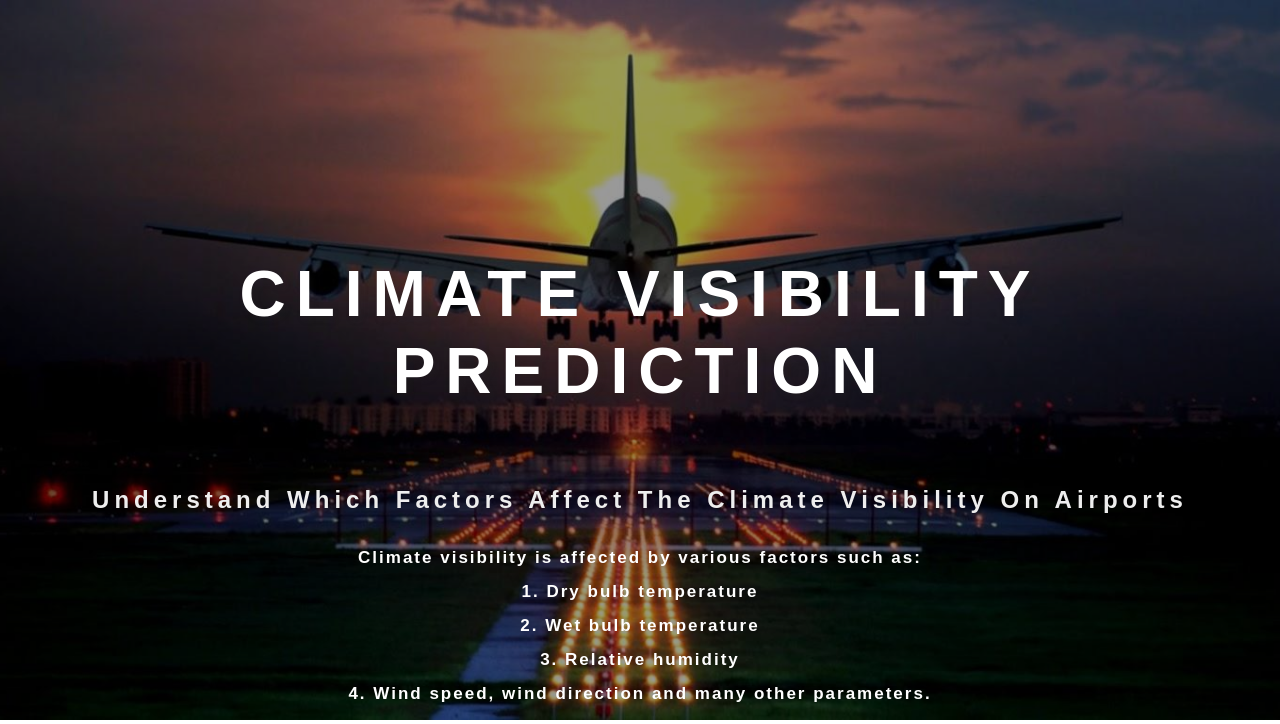
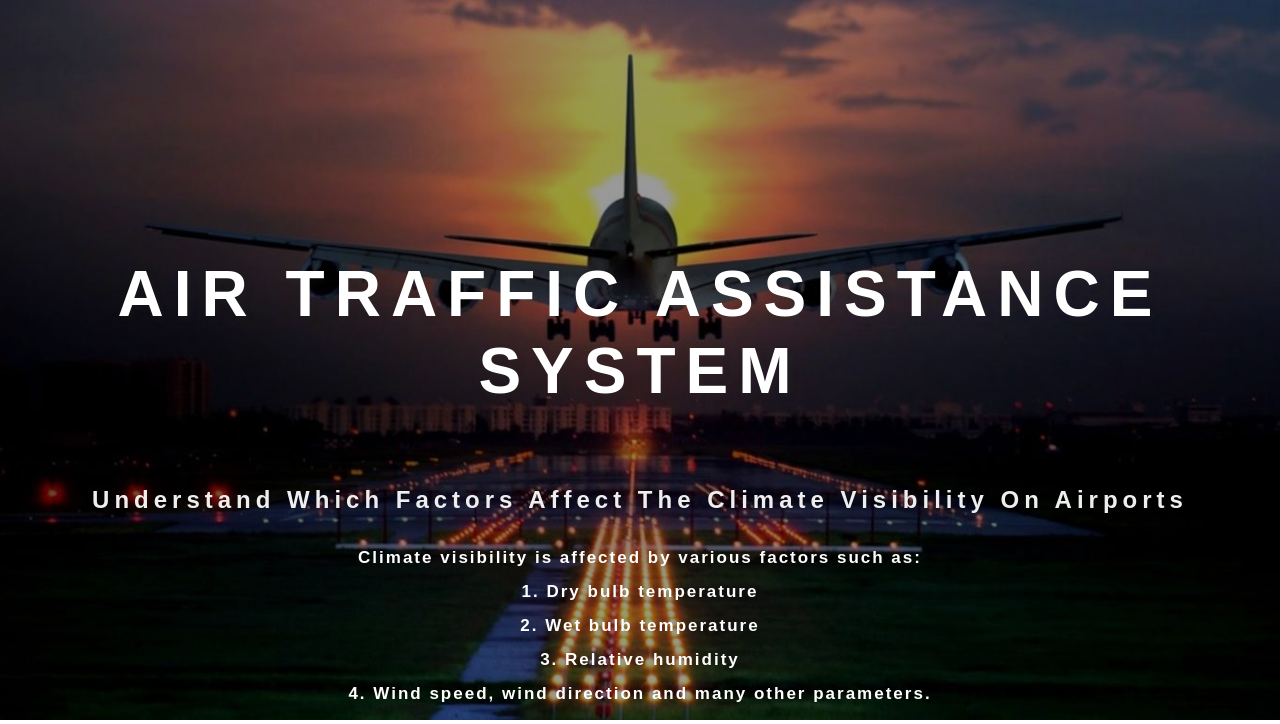
Before and after one commit to sagar61205/Air-traffic-assistance-system, a Flask app: page / in a window 1280 px wide. Shown: the part 56-780 px from the top of the page. Run offline with Flask 2, Linux system fonts and the light colour scheme; some libraries are stand-ins or nearby versions; some web fonts are replaced.

Commit message:
Update home.html

```diff
--- a/templates/home.html
+++ b/templates/home.html
@@ -8,7 +8,7 @@
 					<div class="overlay">
 						<div class="container">
 							<div class="w3layouts-banner-info text-center">
-								<h3 class="text-wh">Climate visibility prediction</h3>
+								<h3 class="text-wh">Air traffic assistance system</h3>
 								<h4 class="text-wh mx-auto my-4"><b></b></h4>
 								<br>
 								<h4 class="text-wh mx-auto my-4"><strong> Understand which factors affect the climate visibility on airports</strong></h4>
```
